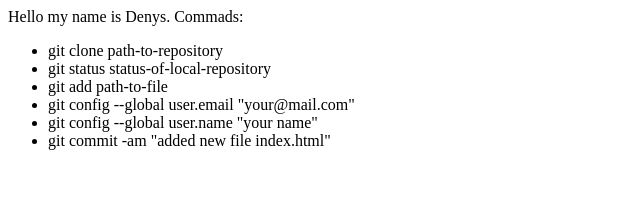
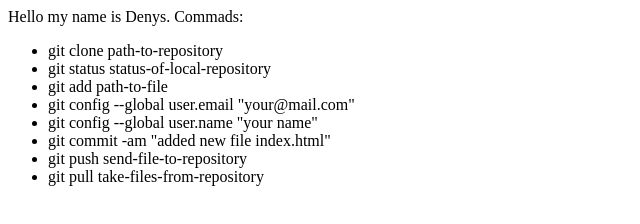
Before and after one commit to GodOfAsgard/git-lesson, a plain HTML site: page index.html in a window 1280 px wide. Shown: the whole page, without its empty margins (0-640 px from the left). Drawn offline with Linux system fonts and the light colour scheme.

Commit message:
added new file index.html

```diff
--- a/index.html
+++ b/index.html
@@ -12,6 +12,8 @@
 			<li> git config --global user.email "your@mail.com"</li>
 			<li> git config --global user.name "your name"</li>
 			<li> git commit -am "added new file index.html"</li>
+			<li> git push send-file-to-repository</li>
+			<li> git pull take-files-from-repository</li>
 		</ul>
 	</div>
 </body>
```
